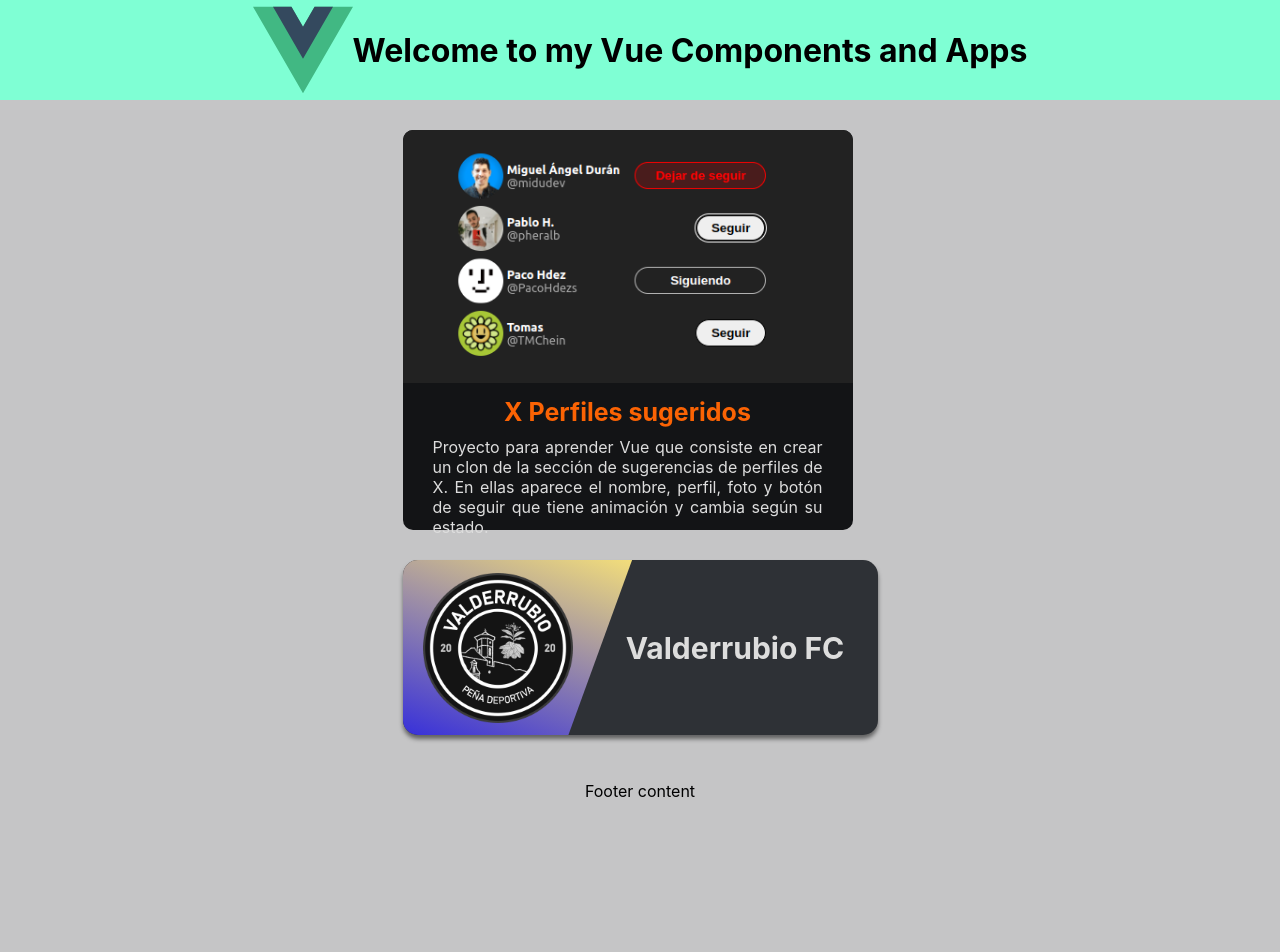
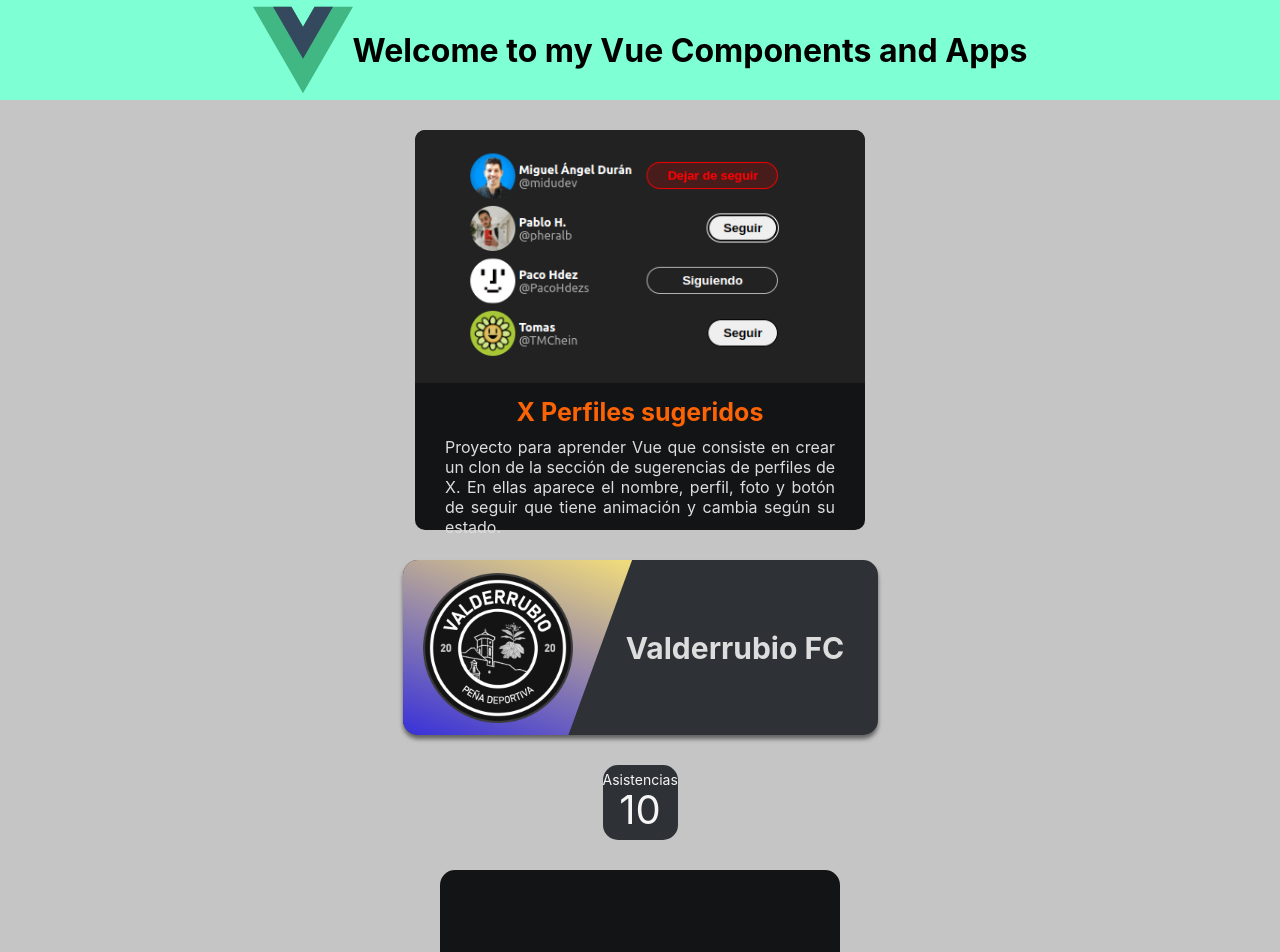
Before and after one commit to VictorPB/Learning-Vue, a Vue app: page / in a window 1280 px wide. Shown: the top 952 px of the page. Before the commit the page ends 817 px from the top, so only its background shows below. Built offline with nearby package versions, Linux system fonts and the light colour scheme.

Commit message:
Changes in Team List Item and creating Player Card

```diff
--- a/src/App.vue
+++ b/src/App.vue
@@ -1,11 +1,15 @@
 <script>
   import AppsPanel from './components/AppPanel.vue'
   import TeamListItem from './components/TeamListItem.vue'
+  import PlayerCardStat from './components/PlayerCardStat.vue'
+  import PlayerCard from './components/PlayerCard.vue';
 
   export default {
     components: {
       AppsPanel,
-      TeamListItem
+      TeamListItem,
+      PlayerCardStat,
+      PlayerCard
     },
     data() {
       return{
@@ -14,9 +18,34 @@
         image: "/src/assets/x_follow_card.png",
         alt: "Sección de sugerencias de perfiles de X.",
 
-        teamName: "Valderrubio FC",
-        teamImage: "/src/assets/peña.png",
-        gradientColors: ["#FFE974", "#1813EA"]
+        team: {
+          name: "Valderrubio FC",
+          image: "/src/assets/peña.png",
+          colors: {
+            primary: "#FFE974",
+            secondary: "#1813EA"
+          }
+        },
+
+        player: {
+          name: "Roger Carbo",
+          image: "/src/assets/carbo.webp",
+          team: {
+            name: "Valderrubio FC",
+            image: "/src/assets/peña.png",
+            colors: {
+              primary: "#FFE974",
+              secondary: "#1813EA"
+            }
+          },
+          stats: [
+            {name: "Posición", value: "DC"},
+            {name: "Número", value: 27},
+            {name: "Goles", value: 13},
+            {name: "Asistencias", value: 9},
+            {name: "Edad", value: 25}
+          ]
+        }
       }
     }
   }
@@ -32,7 +61,9 @@
 
   <main>
     <AppsPanel :title :description :image :alt/>
-    <TeamListItem :teamName :teamImage :gradientColors/>
+    <TeamListItem :team/>
+    <PlayerCardStat statName="Asistencias" statValue="10"/>
+    <PlayerCard :player/>
   </main>
 
   <footer>
@@ -58,6 +89,7 @@
     display: grid;
     gap:30px;
     margin: 30px;
+    justify-items: center;
   }
 
   header{
@@ -73,13 +105,5 @@
     }
   }
 
-  footer{
-    transition: background-color 0.5s, transform 0.5s;
-  }
-
-  footer:hover{
-    background-color: #4272bf;
-    transform: scale(2);
-  }
 
 </style>
--- /dev/null
+++ b/src/components/PlayerCard.vue
@@ -0,0 +1,26 @@
+<template>
+  <section class="PlayerCard">
+
+  </section>
+</template>
+
+<script>
+  export default {
+  props: {
+    player: {
+      type: Object,
+      required: true
+    }
+  }
+}
+</script>
+
+<style>
+
+.PlayerCard {
+  width: 400px;
+  height: 480px;
+  border-radius: 15px;
+  background-color: #131416;
+}
+</style>
--- /dev/null
+++ b/src/components/PlayerCardStat.vue
@@ -0,0 +1,63 @@
+<template>
+  <section class="PlayerCardStat">
+    <p class="statName">{{statName}}</p>
+    <p class="statValue">{{statValue}}</p>
+  </section>
+</template>
+
+<script>
+export default {
+  props: {
+    statName: {
+      type: String,
+      required: true
+    },
+    statValue: {
+      type: String,
+      required: true
+    }
+  }
+}
+</script>
+
+<style>
+
+.PlayerCardStat {
+  width: 75px;
+  height: 75px;
+  border-radius: 15px;
+  background: #2E3136;
+
+  display: block;
+  align-content:space-evenly;
+  text-align: center;
+}
+
+.statName {
+  width: 75px;
+  height: 14px;
+  color: #F5F5F5;
+  margin: 0;
+  position: relative;
+  top: -5px;
+
+  font-size: 14px;
+  font-style: normal;
+  font-weight: 400;
+  line-height: normal;
+}
+
+.statValue {
+  width: 75px;
+  height: 40px;
+  color: #F5F5F5;
+  margin: 0;
+  position: relative;
+  top: -5px;
+
+  font-size: 40px;
+  font-style: normal;
+  font-weight: 400;
+  line-height: normal;
+}
+</style>
--- a/src/components/TeamListItem.vue
+++ b/src/components/TeamListItem.vue
@@ -1,31 +1,23 @@
 <template>
   <section id="teamListItem">
-    <div id="gradient" :style="`background: linear-gradient(180deg, ${gradientColors[0]} 0%, ${gradientColors[1]} 100%);`"></div>
-    <img id="teamImage" :alt=" teamName" :src="teamImage" />
-    <p id="teamName"> {{teamName}} </p>
+    <div id="gradient" :style="`background: linear-gradient(180deg, ${team.colors.primary} 0%, ${team.colors.secondary} 100%);`"></div>
+    <img id="teamImage" :alt=" team.name" :src="team.image" />
+    <p id="teamName"> {{team.name}} </p>
   </section>
 </template>
 
 <script>
 export default {
   props: {
-    teamName: {
-      type: String,
-      required: true
-    },
-    teamImage: {
-      type: String,
-      required: true
-    },
-    gradientColors:{
-      type: Array,
+    team: {
+      type: Object,
       required: true
     }
   },
   methods: {
     setGradientColors(){
-      this.$el.style.setProperty('--gr_color0', this.gradientColors[0]);
-      this.$el.style.setProperty('--gr_color1', this.gradientColors[1]);
+      this.$el.style.setProperty('--gr_color0', this.team.colors.primary);
+      this.$el.style.setProperty('--gr_color1', this.team.colors.secondary);
     }
   },
   mounted(){
@@ -62,6 +54,7 @@
   }
 
   #teamListItem:hover #teamName{
+    transform: scale(1.1);
     background-image: linear-gradient(
       -225deg,
       #fff 30%,
```
Also changed, not shown: src/assets/carbo.webp (added).
